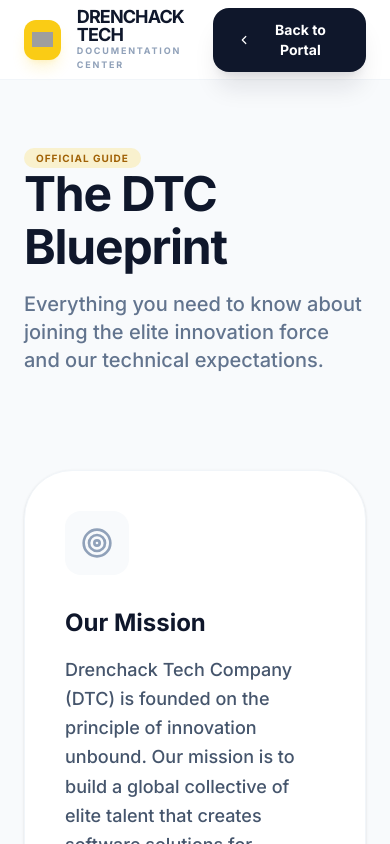
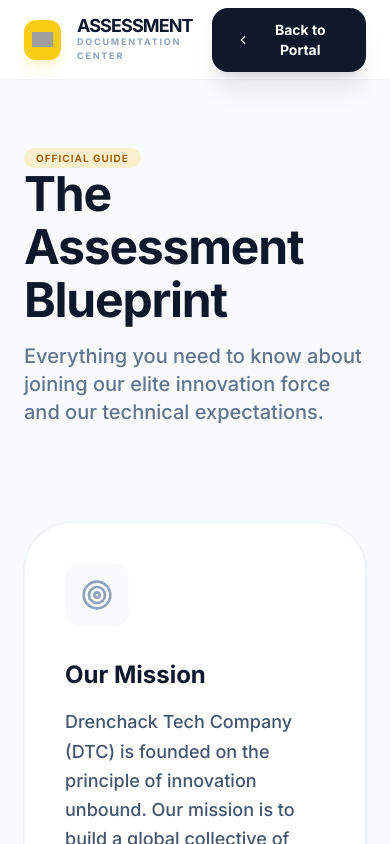
Before and after one commit to Philemon12421/DTC-assesment, a React (Vite) app: page / in a window 390 px wide. Both pictures are taken after a click on the button "View Documentation". Shown: the top 844 px of the page. Built offline with nearby package versions, Linux system fonts and the light colour scheme; grey boxes are pictures that could not be loaded.

Commit message:
refactor: Rename "DTC Portal" to "ASSESSMENT"
Updates application name and branding from "Drenchack Tech Company (DTC)" to "ASSESSMENT" across the portal. This includes UI text, metadata, and generated documents, standardizing the application's identity.

```diff
--- a/metadata.json
+++ b/metadata.json
@@ -1,5 +1,5 @@
 {
-  "name": "Drenchack Tech Company (DTC) Portal",
+  "name": "ASSESSMENT",
   "description": "Professional talent assessment and recruitment portal for DTC innovation and development teams.",
   "requestFramePermissions": [],
   "majorCapabilities": [
--- a/src/App.tsx
+++ b/src/App.tsx
@@ -98,7 +98,7 @@ export default function App() {
             animate={{ opacity: 1 }}
             exit={{ opacity: 0 }}
             transition={{ duration: 0.5 }}
-            className="h-screen"
+            className="min-h-screen"
           >
             <PortalLayout
               currentStep={currentStep}
--- a/src/components/AdminDashboard.tsx
+++ b/src/components/AdminDashboard.tsx
@@ -98,7 +98,7 @@ export default function AdminDashboard() {
             <img src="https://kommodo.ai/i/D9EbP1JE0Xal0CY6cqRu" alt="Drenchack Logo" className="w-full h-full object-contain" />
           </div>
           <div>
-            <span className="font-black text-xl tracking-tighter text-slate-900 block leading-none">DRENCHACK TECH</span>
+            <span className="font-black text-xl tracking-tighter text-slate-900 block leading-none">ASSESSMENT</span>
             <span className="text-[10px] font-bold text-slate-400 uppercase tracking-widest leading-none">Admin Command</span>
           </div>
         </div>
--- a/src/components/Documentation.tsx
+++ b/src/components/Documentation.tsx
@@ -42,7 +42,7 @@ export default function Documentation({ onBack }: DocumentationProps) {
             <img src="https://kommodo.ai/i/D9EbP1JE0Xal0CY6cqRu" alt="Logo" className="w-full h-full object-contain" />
           </div>
           <div>
-            <h1 className="font-black text-lg tracking-tighter text-slate-900 leading-none">DRENCHACK TECH</h1>
+            <h1 className="font-black text-lg tracking-tighter text-slate-900 leading-none">ASSESSMENT</h1>
             <p className="text-[9px] text-slate-400 uppercase tracking-[0.2em] font-black">Documentation Center</p>
           </div>
         </div>
@@ -62,8 +62,8 @@ export default function Documentation({ onBack }: DocumentationProps) {
         >
           <header className="space-y-4">
             <span className="px-3 py-1 bg-primary/20 rounded-full text-[10px] font-black uppercase tracking-widest text-primary-dark">Official Guide</span>
-            <h2 className="text-5xl md:text-6xl font-black text-slate-900 tracking-tight leading-[1.1]">The DTC Blueprint</h2>
-            <p className="text-xl text-slate-500 font-medium max-w-2xl">Everything you need to know about joining the elite innovation force and our technical expectations.</p>
+            <h2 className="text-5xl md:text-6xl font-black text-slate-900 tracking-tight leading-[1.1]">The Assessment Blueprint</h2>
+            <p className="text-xl text-slate-500 font-medium max-w-2xl">Everything you need to know about joining our elite innovation force and our technical expectations.</p>
           </header>
 
           <div className="grid gap-12">
--- a/src/components/PortalLayout.tsx
+++ b/src/components/PortalLayout.tsx
@@ -19,7 +19,7 @@ export default function PortalLayout({
   candidateId = "DTC-9921"
 }: PortalLayoutProps) {
   return (
-    <div className="w-full h-screen bg-white text-slate-900 font-sans flex flex-col overflow-hidden">
+    <div className="w-full min-h-screen bg-white text-slate-900 font-sans flex flex-col">
       {/* Top Navigation Bar */}
       <nav className="h-20 border-b border-slate-100 flex items-center justify-between px-6 md:px-10 flex-shrink-0 bg-white z-30">
         <div className="flex items-center gap-4">
@@ -27,7 +27,7 @@ export default function PortalLayout({
             <img src="https://kommodo.ai/i/D9EbP1JE0Xal0CY6cqRu" alt="Drenchack Logo" className="w-full h-full object-contain" />
           </div>
           <div className="hidden sm:block">
-            <h1 className="font-black text-lg leading-tight tracking-tighter text-slate-900">DRENCHACK TECH COMPANY</h1>
+            <h1 className="font-black text-lg leading-tight tracking-tighter text-slate-900">ASSESSMENT</h1>
             <p className="text-[10px] text-slate-400 uppercase tracking-[0.3em] font-black">Innovation & Excellence</p>
           </div>
         </div>
@@ -88,9 +88,9 @@ export default function PortalLayout({
             transition={{ delay: 0.5 }}
             className="bg-white p-5 rounded-2xl shadow-sm border border-slate-200"
           >
-            <p className="text-[10px] font-bold text-primary-dark uppercase tracking-widest mb-2">DTC Wisdom</p>
+            <p className="text-[10px] font-bold text-primary-dark uppercase tracking-widest mb-2">Wisdom</p>
             <p className="text-xs italic leading-relaxed text-slate-600 font-medium">
-              "Ideas grow when people work together. We don't just build software, we build people."
+              "We don't just build software, we build people. Excellence is our only standard."
             </p>
           </motion.div>
         </aside>
--- a/src/components/Processing.tsx
+++ b/src/components/Processing.tsx
@@ -87,7 +87,7 @@ export default function Processing({ candidateData, onComplete }: ProcessingProp
         <div className="text-center space-y-4">
           <h2 className="text-3xl font-bold tracking-tight text-slate-900">Reviewing Your Talent Profile</h2>
           <p className="text-slate-500 max-w-lg mx-auto leading-relaxed">
-            DTC criteria are high. We are currently evaluating your technical competence and cultural alignment.
+            Our assessment criteria are high. We are currently evaluating your technical competence and cultural alignment.
           </p>
         </div>
 
--- a/src/components/Result.tsx
+++ b/src/components/Result.tsx
@@ -37,12 +37,12 @@ export default function Result({ candidateData }: ResultProps) {
     doc.rect(0, 0, 210, 40, 'F');
     doc.setFontSize(24);
     doc.setTextColor(15, 23, 42); // Slate-900
-    doc.text('DRENCHACK TECH COMPANY (DTC)', 105, 25, { align: 'center' });
+    doc.text('ASSESSMENT PORTAL', 105, 25, { align: 'center' });
 
     // Content
     doc.setFontSize(16);
     doc.setTextColor(51, 65, 85); // Slate-700
-    doc.text('OFFICIAL ACCEPTANCE LETTER', 105, 55, { align: 'center' });
+    doc.text('OFFICIAL ASSESSMENT ACCEPTANCE', 105, 55, { align: 'center' });
 
     doc.setFontSize(12);
     doc.text(`Date: ${date}`, 20, 75);
@@ -52,11 +52,11 @@ export default function Result({ candidateData }: ResultProps) {
     const bodyText = `
 Dear ${candidateData.fullName},
 
-It is with great pleasure that we officially welcome you to Drenchack Tech Company (DTC).
+It is with great pleasure that we officially welcome you to the ASSESSMENT collective.
 
-Following a rigorous evaluation of your technical capabilities, professional experience, and creative potential, we are pleased to confirm your acceptance as an Elite Member of our innovation collective. Your impressive assessment score of ${candidateData.assessmentScore}% demonstrates the high level of expertise and dedication we value at DTC.
+Following a rigorous evaluation of your technical capabilities, professional experience, and creative potential, we are pleased to confirm your acceptance as an Elite Member of our innovation collective. Your impressive assessment score of ${candidateData.assessmentScore}% demonstrates the high level of expertise and dedication we value.
 
-At Drenchack Tech Company, we are committed to pushing the boundaries of what is possible in the digital landscape. We don't just build software; we pioneer transformative solutions that impact people globally. As part of our team, you will be integral to our mission of delivering excellence through collaborative innovation.
+At ASSESSMENT, we are committed to pushing the boundaries of what is possible in the digital landscape. We don't just build software; we pioneer transformative solutions that impact people globally. As part of our team, you will be integral to our mission of delivering excellence through collaborative innovation.
 
 You will soon receive a comprehensive onboarding package via email, which will detail your initial project assignments, team structure, and access credentials for our private development repositories.
 
@@ -81,9 +81,9 @@ Drenchack Tech Company (DTC)
     doc.setFont("helvetica", "bold");
     doc.text('Philemon Osei', 20, 246);
     doc.setFont("helvetica", "normal");
-    doc.text('Founder & CEO, DTC', 20, 252);
+    doc.text('Founder & CEO, ASSESSMENT', 20, 252);
 
-    doc.save(`DTC_Acceptance_Letter_${candidateData.fullName.replace(/\s+/g, '_')}.pdf`);
+    doc.save(`ASSESSMENT_Letter_${candidateData.fullName.replace(/\s+/g, '_')}.pdf`);
   };
 
   const shareToWhatsApp = () => {
--- a/src/components/Welcome.tsx
+++ b/src/components/Welcome.tsx
@@ -58,7 +58,7 @@ export default function Welcome({ onStart, onViewDocs }: WelcomeProps) {
               </span>
             </h1>
             <p className="text-base sm:text-xl md:text-2xl text-slate-500 max-w-2xl mx-auto leading-relaxed font-medium px-4">
-              Drenchack Tech Company is a global innovation firm. We build high-impact software, solve complex problems, and develop elite talent.
+              ASSESSMENT is a global innovation firm. We build high-impact software, solve complex problems, and develop elite talent.
             </p>
           </motion.div>
 
@@ -74,7 +74,7 @@ export default function Welcome({ onStart, onViewDocs }: WelcomeProps) {
                 onClick={onStart}
                 className="w-full sm:w-auto group relative px-12 py-5 bg-primary hover:bg-primary-hover text-slate-900 rounded-[2rem] font-black text-lg shadow-2xl shadow-primary/20 transition-all hover:-translate-y-1 active:scale-95 flex items-center justify-center gap-3"
               >
-                Join DTC Collective
+                Join ASSESSMENT Collective
                 <ChevronRight className="w-5 h-5 group-hover:translate-x-1 transition-transform" />
               </button>
 
@@ -106,7 +106,7 @@ export default function Welcome({ onStart, onViewDocs }: WelcomeProps) {
 
       {/* Corporate Footer (Partial) */}
       <footer className="p-8 border-t border-slate-100 flex justify-between items-center bg-slate-50/50">
-        <p className="text-[10px] font-black text-slate-400 uppercase tracking-widest">© 2026 DRENCHACK TECH COMPANY. ALL RIGHTS RESERVED.</p>
+        <p className="text-[10px] font-black text-slate-400 uppercase tracking-widest">© 2026 ASSESSMENT. ALL RIGHTS RESERVED.</p>
         <div className="flex gap-6">
           <span className="text-[10px] font-black text-slate-400 uppercase tracking-widest cursor-pointer hover:text-primary transition-colors">Privacy Policy</span>
           <span className="text-[10px] font-black text-slate-400 uppercase tracking-widest cursor-pointer hover:text-primary transition-colors">Candidate Terms</span>
--- a/src/types/index.ts
+++ b/src/types/index.ts
@@ -64,7 +64,7 @@ export const PORTAL_FAQS: FAQItem[] = [
   {
     section: "information",
     question: "Do I need to be in a specific time zone?",
-    answer: "No, DTC is remote-first. However, we expect at least 4 hours of overlap with GMT+1 for team syncs."
+    answer: "No, our portal and team are remote-first. However, we expect at least 4 hours of overlap with GMT+1 for team syncs."
   },
   {
     section: "commitment",
```
Also changed, not shown: src/components/AssessmentForm.tsx (+7 -7 lines).
